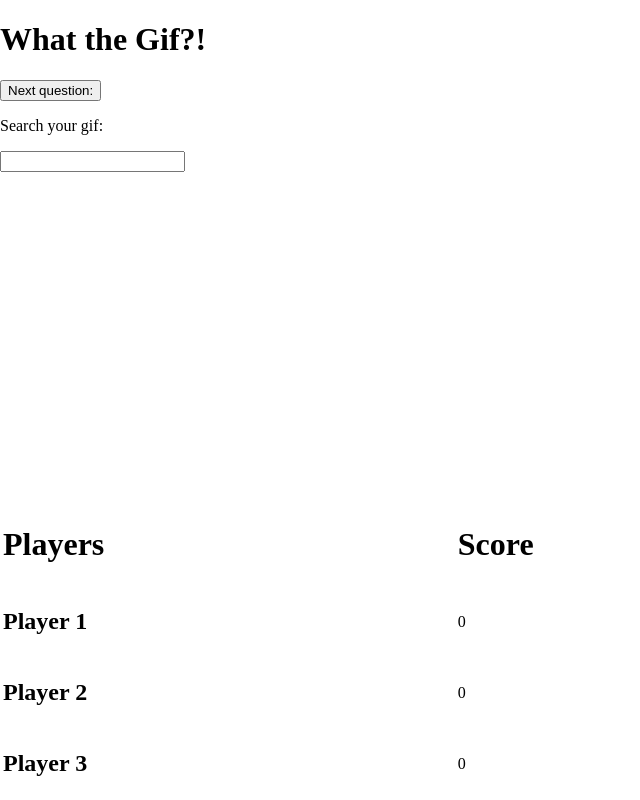
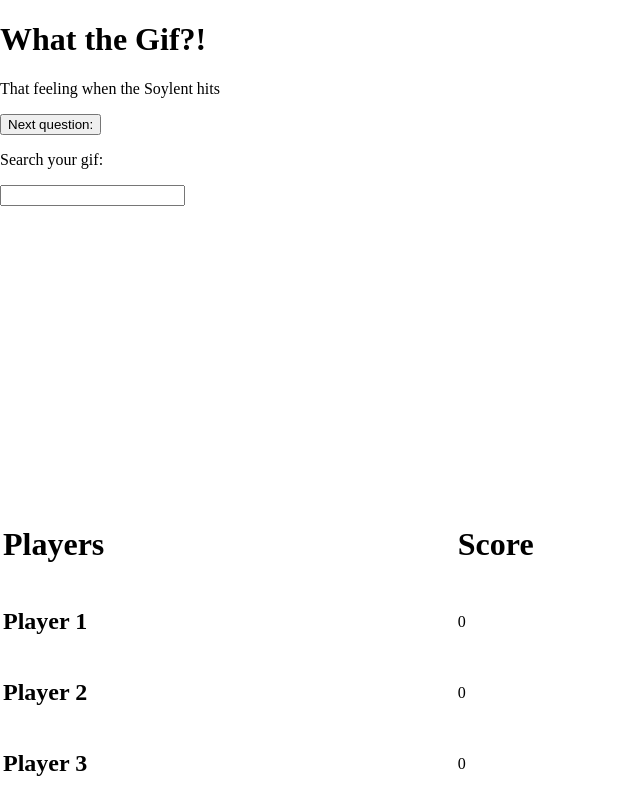
Before and after one commit to scove/whatthegif, an Electron app: page index.html in a window 800 px wide. Both pictures are taken after a click on the button "Next question:". Shown: the whole page, without its empty margins (0-640 px from the left). Drawn offline with Linux system fonts and the light colour scheme; no server answers.

Commit message:
display the questions

```diff
--- a/assets/js/main.js
+++ b/assets/js/main.js
@@ -1,10 +1,46 @@
+"use strict";
+
+// create your own app on giphy
+var API_KEY = "Uyif5WgGhFtXX7g8Dw0cN7UyiWNhRmdm"
+
 var GphApiClient = require('giphy-js-sdk-core')
-client = GphApiClient("cUoIFTUc4R2X77xpQZc8AAgKLA0Uvmla")
-/// Gif Search
-client.random('gifs', {})
-.then((response) => {
-  console.log(response)
-})
-.catch((err) => {
+var client = GphApiClient(API_KEY)
+var questions = [
+  "When the code compiles without warnings or errors",
+  "That feeling when the Soylent hits",
+  "The face you make when you think of HackNY",
+  "When your roomate won't stop talking",
+  "After pulling an all-nighter",
+  "When you forget your keys at home"
+]
+var starting_index = 0
 
-})
+function displayQuestion() {
+  document.getElementById("question").innerHTML = questions[0]
+
+  function getQuestion() {
+    starting_index += 1
+    if (starting_index == questions.length) {
+      starting_index = 0
+    }
+    document.getElementById("question").innerHTML = questions[starting_index]
+  }
+
+  document.getElementById("next-question").addEventListener("click", getQuestion)
+}
+
+function getGIF() {
+  /// Gif Search
+  client.random('gifs', {})
+  .then((response) => {
+
+  })
+  .catch((err) => {
+    console.log("there is some error while loading the gif", err)
+  })
+}
+
+(function() {
+  displayQuestion();
+  getGIF();
+})();
--- a/index.html
+++ b/index.html
@@ -9,8 +9,8 @@
       <div class="game">
         <h1>What the Gif?!</h1>
         <div class="prompt">
-          <p class="question"></p>
-          <button class="next-question"> Next question: </button>
+          <p id="question" class="question"></p>
+          <button id="next-question" class="next-question"> Next question: </button>
         </div>
         <div class="search">
           <p>Search your gif:</p>
```
